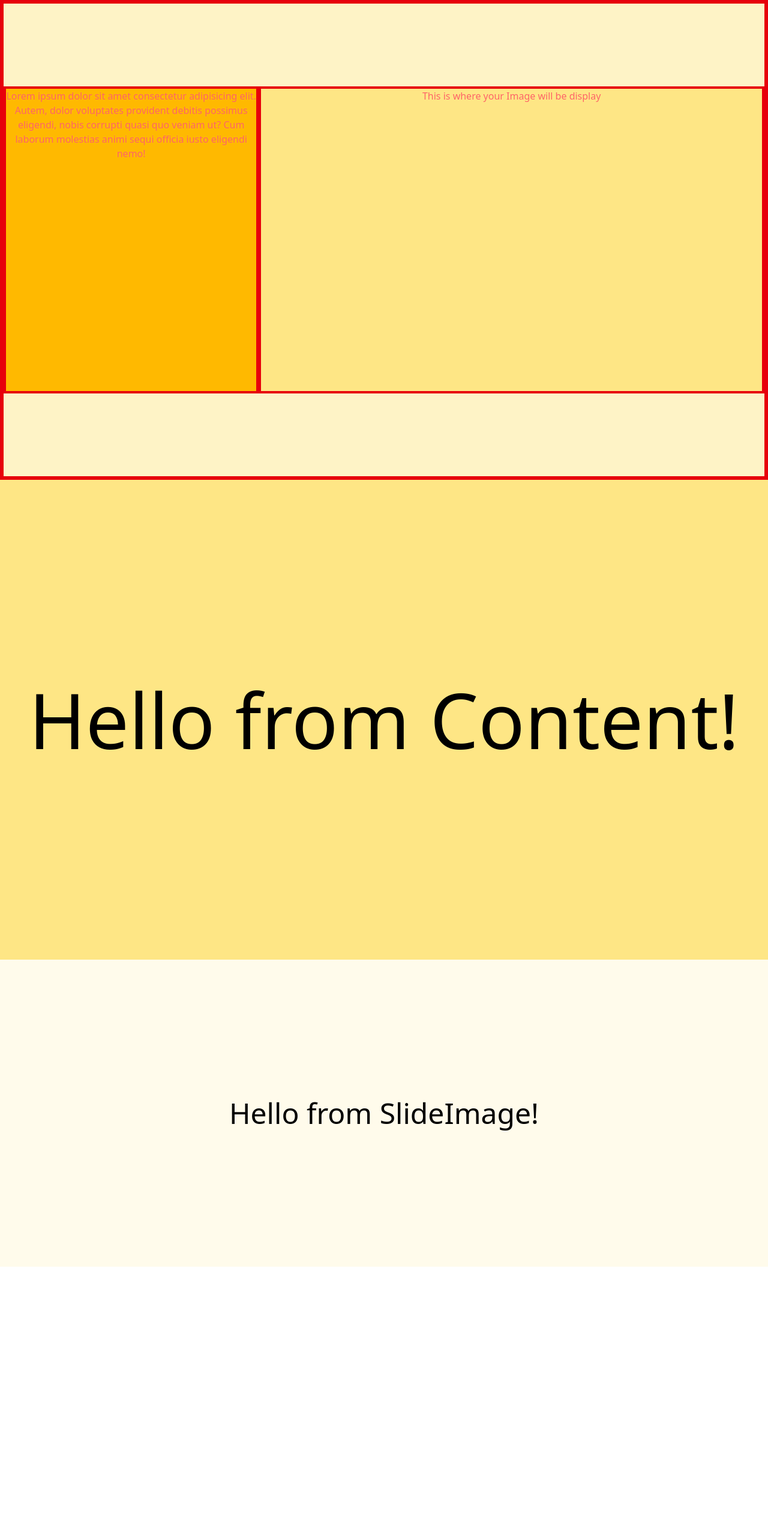
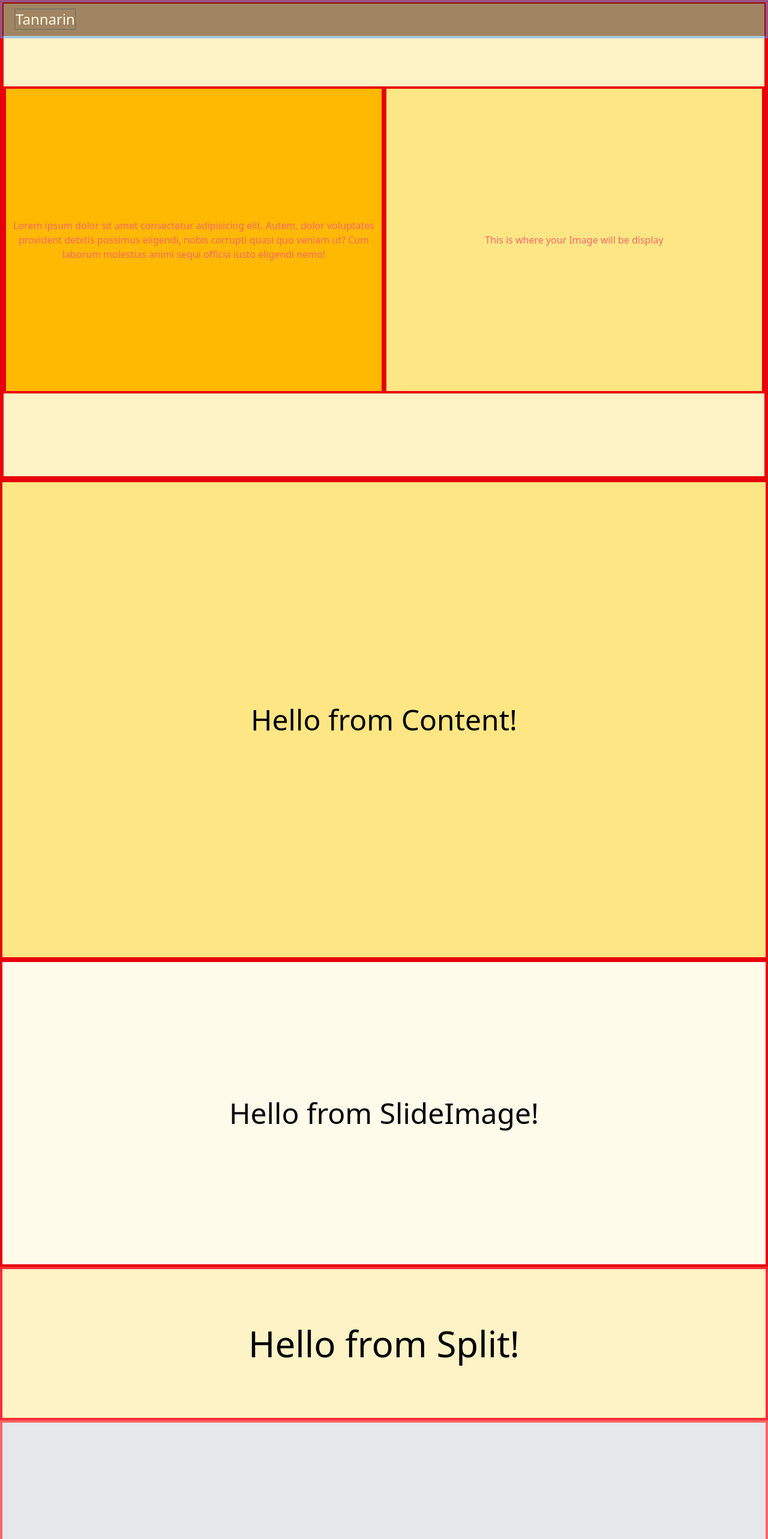
Before and after one commit to sahatwatz/tannarin-po, a React (Vite) app: page / in a window 1280 px wide. Shown: the top 2566 px of the page at 60% size. Before the commit the page ends 2112 px from the top, so only its background shows below. Built offline with nearby package versions, Linux system fonts and the light colour scheme.

Commit message:
add more content details

```diff
--- a/src/App.jsx
+++ b/src/App.jsx
@@ -1,18 +1,27 @@
 import { useState } from "react";
 import Hero from "./components/Hero";
-import projectBox from "./components/Content";
 import "./App.css";
 import Content from "./components/Content";
 import SlideImage from "./components/SlideImage";
+import Split from "./components/Split";
+import Timeline from "./components/Timeline";
+import Profile from "./components/Profile";
+import Footer from "./components/Footer";
+import Header from "./components/Header";
 
 function App() {
   const [count, setCount] = useState(0);
 
   return (
     <>
+      <Header />
       <Hero />
       <Content />
       <SlideImage />
+      <Split />
+      <Timeline />
+      <Profile />
+      <Footer />
     </>
   );
 }
--- a/src/components/Content.jsx
+++ b/src/components/Content.jsx
@@ -2,8 +2,8 @@ import React from "react";
 
 const Content = () => {
   return (
-    <div className="bg-amber-200 w-screen h-screen flex justify-center items-center">
-      <h1 className="text-black text-9xl">Hello from Content!</h1>
+    <div className="bg-amber-200 w-screen h-screen flex justify-center items-center border-4 border-red-600">
+      <h1 className="text-black text-5xl">Hello from Content!</h1>
     </div>
   );
 };
--- /dev/null
+++ b/src/components/Footer.jsx
@@ -0,0 +1,11 @@
+import React from "react";
+
+const Footer = () => {
+  return (
+    <div className="w-screen h-16 bg-gray-200 border-4 border-red-500 flex justify-center items-center">
+      <h1 className="text-black text-3xl">Hello from Footer!</h1>
+    </div>
+  );
+};
+
+export default Footer;
--- /dev/null
+++ b/src/components/Header.jsx
@@ -0,0 +1,13 @@
+import React from "react";
+
+const Header = () => {
+  return (
+    <div className="absolute border-4 border-blue-400 z-20 h-16 w-screen opacity-50 bg-amber-950 flex items-center px-5">
+      <span className="text-white text-2xl border-2 border-black">
+        Tannarin
+      </span>
+    </div>
+  );
+};
+
+export default Header;
--- a/src/components/Hero.jsx
+++ b/src/components/Hero.jsx
@@ -3,10 +3,13 @@ import React from "react";
 const Hero = () => {
   return (
     <div
-      className="bg-amber-100 w-screen h-screen text-red-400
-     border-red-600 border-6 flex items-center justify-center"
+      className="relative z-10 bg-amber-100 w-screen h-screen text-red-400
+     border-red-600 border-6 flex items-center justify-center max-md:flex-col-reverse"
     >
-      <div className="bg-amber-400 border-4 border-red-600 flex-1  h-128">
+      <div
+        className="bg-amber-400 border-4 border-red-600 flex
+      justify-center items-center flex-1  h-128"
+      >
         <p>
           Lorem ipsum dolor sit amet consectetur adipisicing elit. Autem, dolor
           voluptates provident debitis possimus eligendi, nobis corrupti quasi
@@ -14,7 +17,10 @@ const Hero = () => {
           eligendi nemo!
         </p>
       </div>
-      <div className="flex-2 bg-amber-200 border-4 border-red-600 w-64 h-128">
+      <div
+        className="flex-1 bg-amber-200 border-4 border-red-600 flex
+      justify-center items-center w-screen h-128"
+      >
         This is where your Image will be display
       </div>
     </div>
--- /dev/null
+++ b/src/components/Profile.jsx
@@ -0,0 +1,14 @@
+import React from "react";
+
+const Profile = () => {
+  return (
+    <div
+      className="bg-amber-100 w-screen h-screen items-center
+    justify-center flex border-4 border-red-400"
+    >
+      <h1 className="text-black text-4xl">Hello from Profile!</h1>!
+    </div>
+  );
+};
+
+export default Profile;
--- a/src/components/SlideImage.jsx
+++ b/src/components/SlideImage.jsx
@@ -2,7 +2,7 @@ import React from "react";
 
 const SlideImage = () => {
   return (
-    <div className="w-screen h-128 bg-amber-50 justify-center items-center flex">
+    <div className="w-screen h-128 bg-amber-50 justify-center items-center flex border-4 border-red-600">
       <h1 className="text-5xl text-black ">Hello from SlideImage!</h1>
     </div>
   );
--- /dev/null
+++ b/src/components/Split.jsx
@@ -0,0 +1,11 @@
+import React from "react";
+
+const Split = () => {
+  return (
+    <div className="w-screen h-64 bg-amber-100 border-4 border-red-500 justify-center items-center flex">
+      <h1 className="text-black text-6xl">Hello from Split!</h1>
+    </div>
+  );
+};
+
+export default Split;
--- /dev/null
+++ b/src/components/Timeline.jsx
@@ -0,0 +1,11 @@
+import React from "react";
+
+const Timeline = () => {
+  return (
+    <div className="w-screen h-screen bg-gray-200 border-4 border-red-400 items-center justify-center flex">
+      <h1 className="text-black text-4xl">Hello from Timeline!</h1>
+    </div>
+  );
+};
+
+export default Timeline;
```
